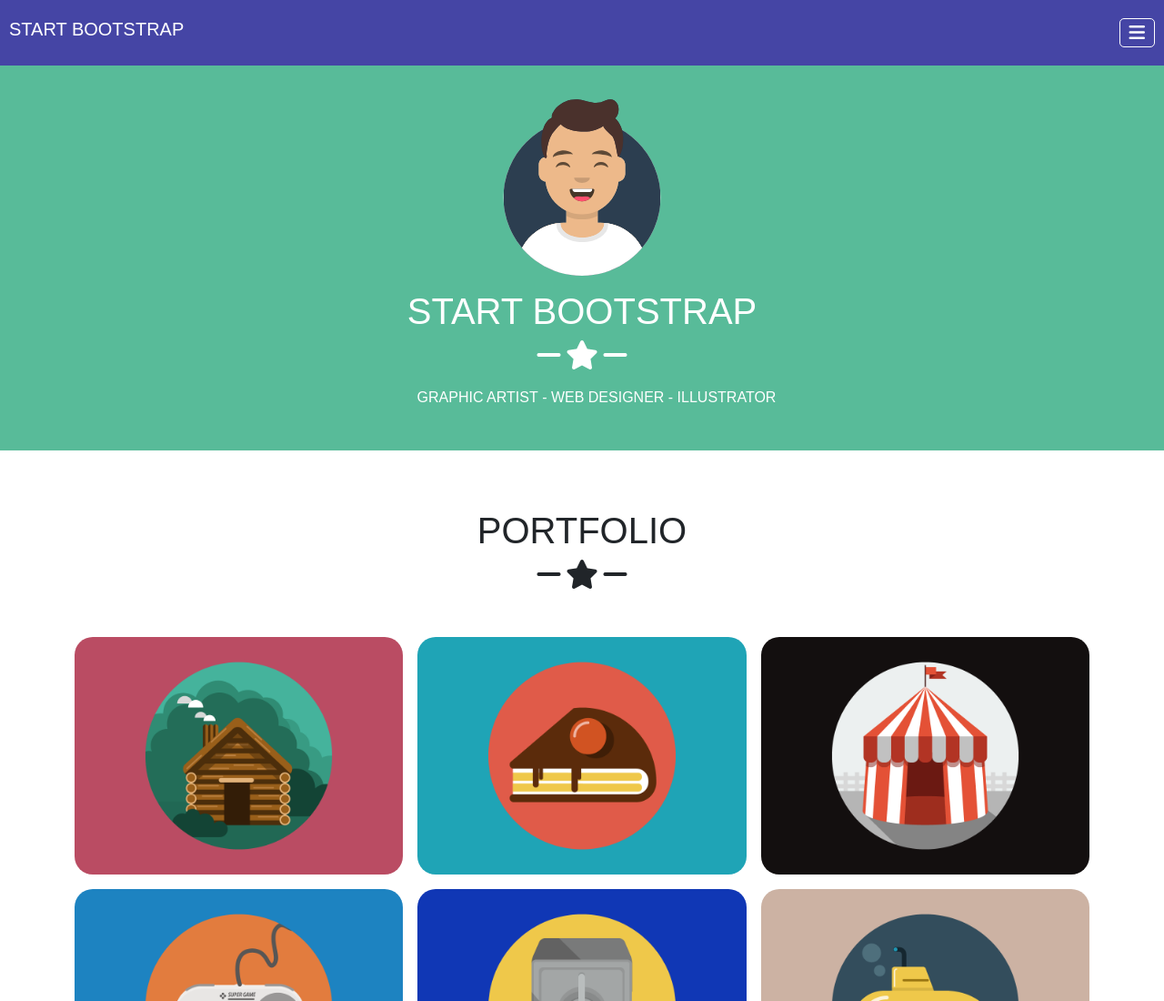
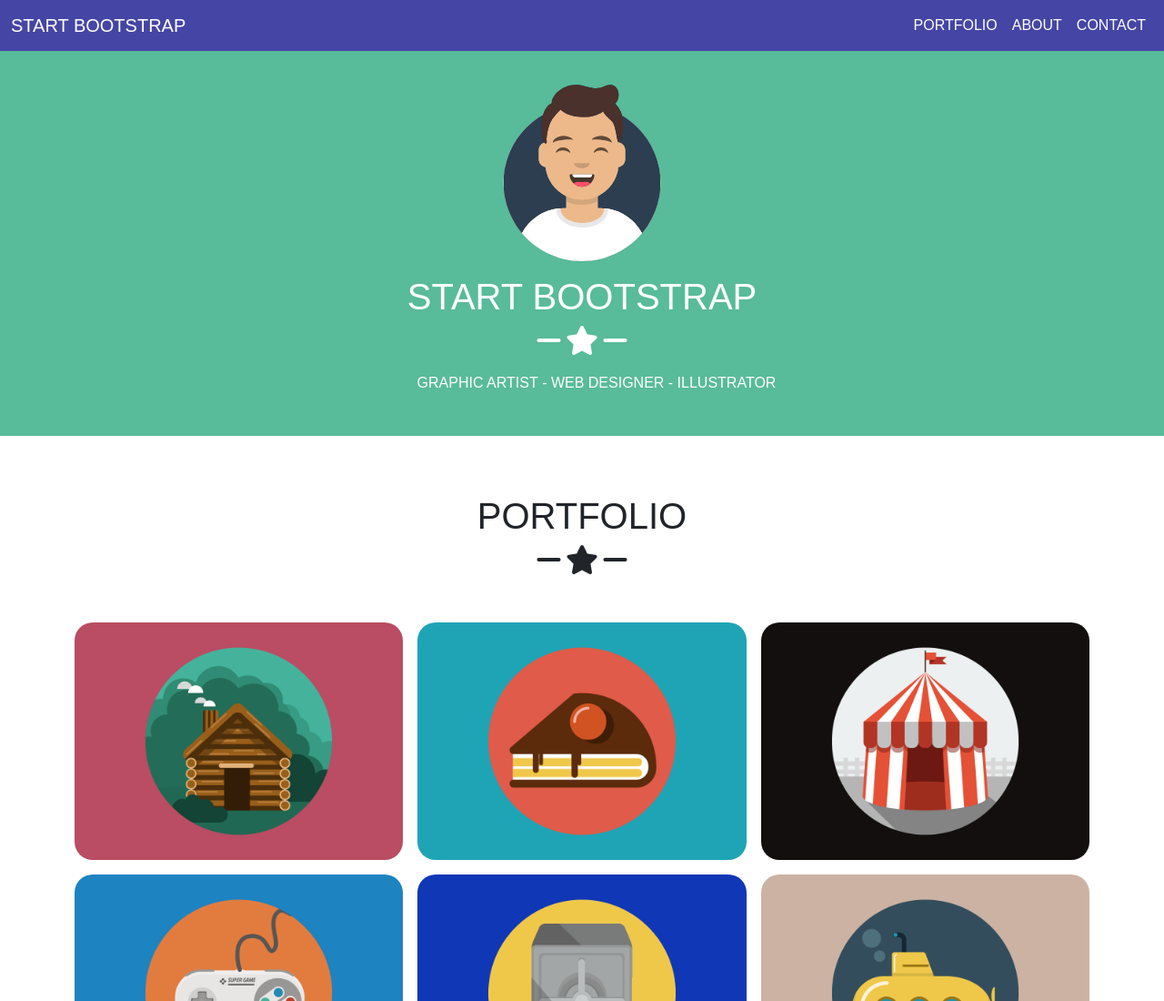
Before and after one commit to DavideVenturelli12/html-css-bootstrap-freelancer, a plain HTML site: page index.html in a window 1280 px wide. Shown: the top 1100 px of the page at 91% size. Drawn offline with nearby package versions, Linux system fonts and the light colour scheme.

Commit message:
esercizio finito

```diff
--- a/css/style.css
+++ b/css/style.css
@@ -13,6 +13,27 @@ button:active{
 }
 
 /***HEADER***/
+
+.navbar{
+    justify-content: space-around;
+    background-color: rgb(69, 69, 165) !important;
+}
+
+.dv-flex-end{
+    justify-content: end;
+}
+
+.navbar-brand{
+    color: white !important;
+}
+
+.nav-link{
+    color: white !important;
+}
+
+.nav-link:hover{
+    text-decoration: underline;
+}
 
 .bg-blue{
     display: flex;
--- a/index.html
+++ b/index.html
@@ -16,14 +16,39 @@
 
 <body>
     <!--header-->
-    <div class="container-fluid">
+
+    <nav class="navbar navbar-expand-md navbar-light bg-light">
+        <div class="container-fluid">
+            <a class="navbar-brand" href="#">START BOOTSTRAP</a>
+            <button class="navbar-toggler" type="button" data-bs-toggle="collapse" data-bs-target="#navbarNav"
+                aria-controls="navbarNav" aria-expanded="false" aria-label="Toggle navigation">
+                <span class="navbar-toggler-icon"></span>
+            </button>
+            <div class="collapse navbar-collapse dv-flex-end" id="navbarNav">
+                <ul class="navbar-nav">
+                    <li class="nav-item">
+                        <a class="nav-link active" aria-current="page" href="#">PORTFOLIO</a>
+                    </li>
+                    <li class="nav-item">
+                        <a class="nav-link" href="#">ABOUT</a>
+                    </li>
+                    <li class="nav-item">
+                        <a class="nav-link" href="#">CONTACT</a>
+                    </li>
+                </ul>
+            </div>
+        </div>
+    </nav>
+
+
+    <!--<div class="container-fluid">
         <div class="row">
             <div class="col bg-blue">
                 <h1>START BOOTSTRAP</h1>
                 <button><i class="fa-solid fa-bars"></i></button>
             </div>
         </div>
-    </div>
+    </div>-->
 
     <!--/header-->
 
```
